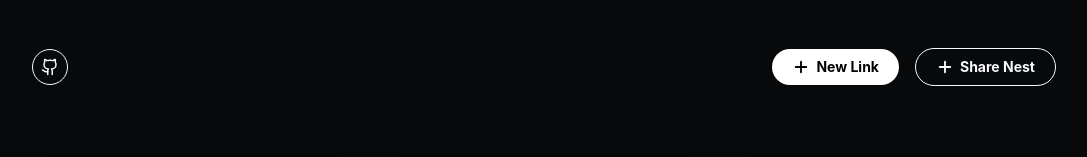
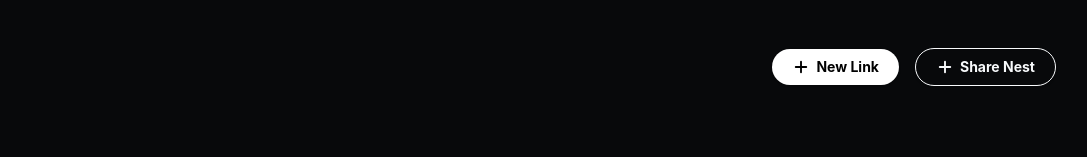
Before and after one commit to Pranjl7/Linknest, a React app in the folder frontend/: page / in a window 1280 px wide. Shown: the top 157 px of the page, without its empty margins (96-1183 px from the left). Built offline with nearby package versions, Linux system fonts and the light colour scheme; the HTML template or start-up script is replaced by a standard one.

Commit message:
ui: remove github profile icon from top bar

```diff
--- a/frontend/src/components/TopBar.tsx
+++ b/frontend/src/components/TopBar.tsx
@@ -1,16 +1,8 @@
-import { Github, Plus } from 'lucide-react';
+import { Plus } from 'lucide-react';
 
 export function TopBar() {
   return (
-    <header className="flex items-center justify-between mb-12 py-6">
-      <a
-        href="#"
-        className="w-9 h-9 rounded-full bg-surface border border-border flex items-center justify-center text-text-secondary hover:text-text-primary hover:bg-surface-hover hover:border-gray-500 hover:scale-105 transition-all duration-300"
-        aria-label="GitHub Profile"
-      >
-        <Github size={18} />
-      </a>
-
+    <header className="flex items-center justify-end mb-12 py-6">
       <div className="flex items-center gap-4">
         <button className="flex items-center gap-1.5 px-5 py-2 rounded-full bg-white text-black text-sm font-bold hover:bg-gray-200 hover:scale-105 active:scale-95 transition-all duration-200 shadow-sm">
           <Plus size={18} strokeWidth={2.5} />
```
